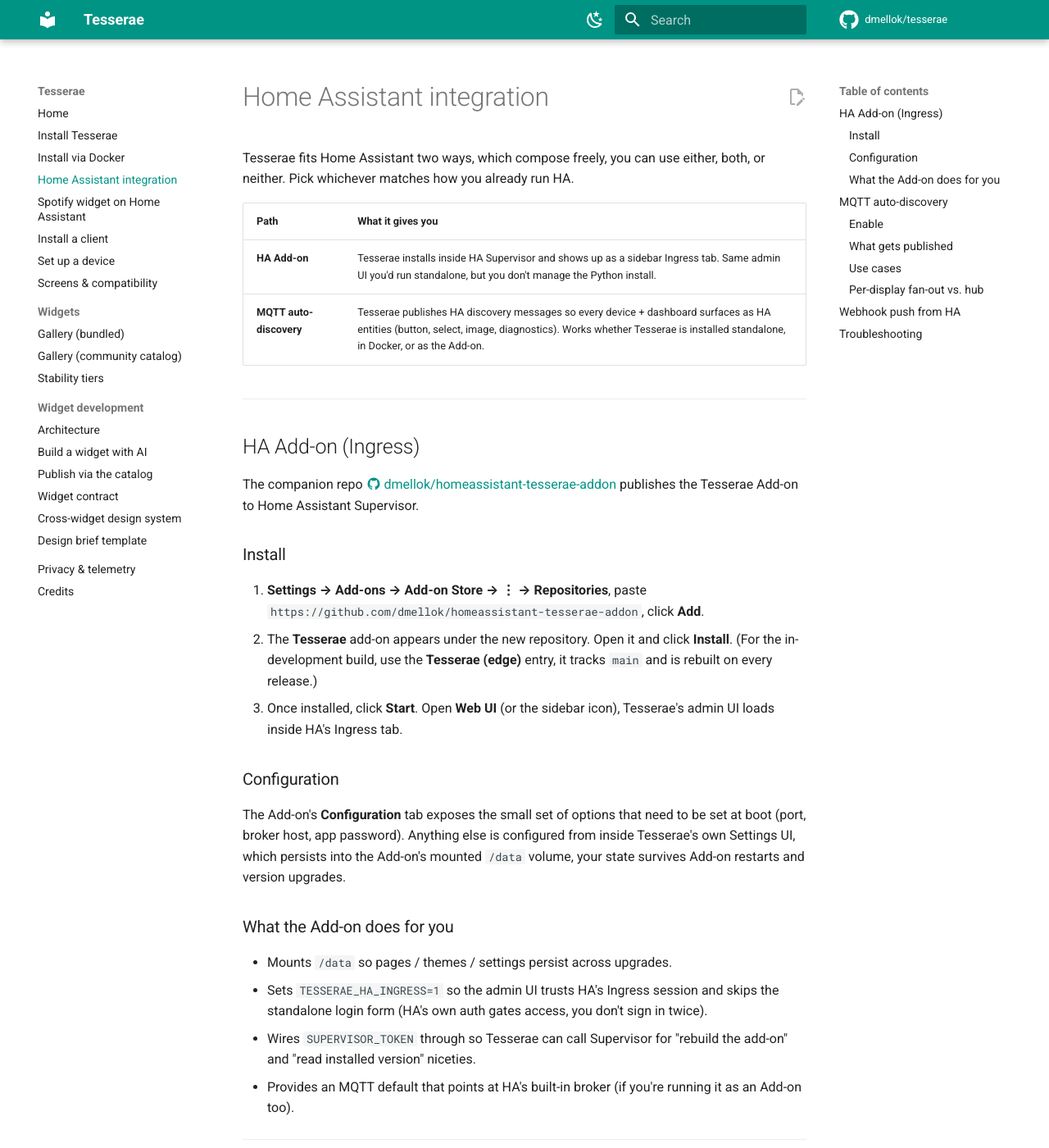
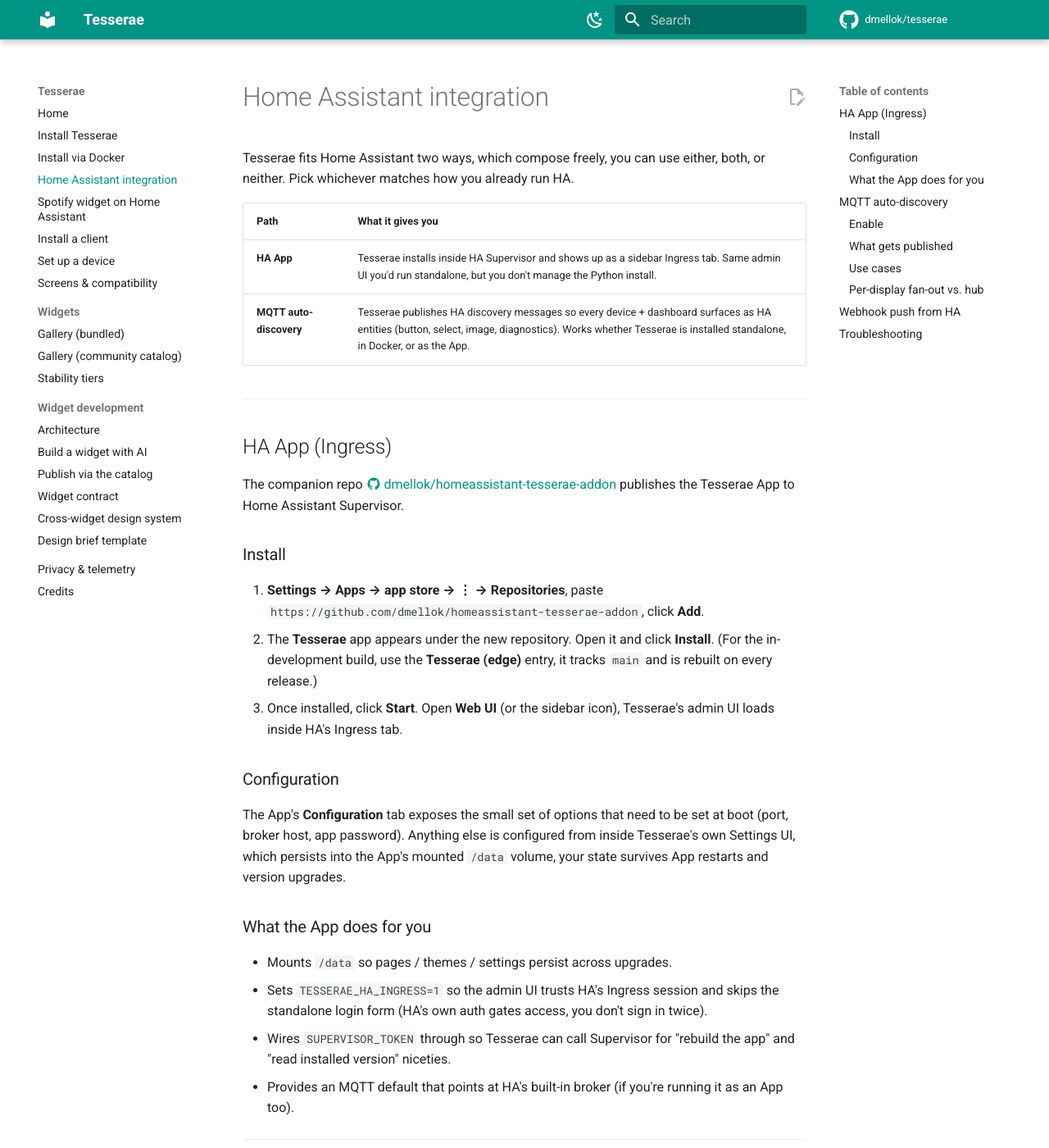
Before and after one commit to dmellok/tesserae, an MkDocs documentation site: the page built from docs/install/home-assistant.md, in a window 1280 px wide and 1400 px high. Shown: the whole window at 82% size. Built offline with MkDocs 1.6.1 and Material for MkDocs 9.7.7, drawn with Linux system fonts in a browser that asks for light colours; comment, search, counter and statistics services are not loaded; some of the changed text lies outside the part shown.

Commit message:
0.43.4: rename Add-on to App for HA's 2026 rebrand
Home Assistant rebranded "Add-ons" to "Apps" in its 2026 UI refresh
(Settings → Add-ons → Settings → Apps; Add-on Store → app store).
Updated terminology across user-facing prose:

- README.md (5 lines)
- docs/install/home-assistant.md (17 lines)
- docs/install/spotify-home-assistant.md (13 lines)
- docs/install/server.md (3 lines)
- docs/install/devices.md (1 line)
- docs/index.md (1 line)
- .github/SECURITY.md (1 line)
- templates/onboarding.html (the broker-step lede)
- app/settings/index_routes.py (the HA-Ingress broker blurb)

Also refreshed the SECURITY supported-versions table to show the
recent 5 minors explicitly (0.43 current; 0.38-0.42 ❌; pre-0.38
collapsed).

What we DIDN'T touch:

- CHANGELOG history (the language was accurate at shipping time;
  rewriting it is dishonest).
- Python code comments / docstrings / log lines (technical
  references to the internal HA Supervisor concept, still called
  add-on inside the platform).
- HA_INGRESS_MODE / TESSERAE_HA_INGRESS config keys (platform
  contract).
- The 'homeassistant-tesserae-addon' repo slug + sync-addon workflow
  name (rename would break URLs).
- The Supervisor config.yaml schema (platform contract).

Companion homeassistant-tesserae-addon repo's README updated in
lockstep (separate commit there).

792 tests passing.

```diff
--- a/docs/install/home-assistant.md
+++ b/docs/install/home-assistant.md
@@ -6,22 +6,22 @@
 
 | Path | What it gives you |
 |---|---|
-| **HA Add-on** | Tesserae installs inside HA Supervisor and shows up as a sidebar Ingress tab. Same admin UI you'd run standalone, but you don't manage the Python install. |
-| **MQTT auto-discovery** | Tesserae publishes HA discovery messages so every device + dashboard surfaces as HA entities (button, select, image, diagnostics). Works whether Tesserae is installed standalone, in Docker, or as the Add-on. |
+| **HA App** | Tesserae installs inside HA Supervisor and shows up as a sidebar Ingress tab. Same admin UI you'd run standalone, but you don't manage the Python install. |
+| **MQTT auto-discovery** | Tesserae publishes HA discovery messages so every device + dashboard surfaces as HA entities (button, select, image, diagnostics). Works whether Tesserae is installed standalone, in Docker, or as the App. |
 
 ---
 
-## HA Add-on (Ingress)
+## HA App (Ingress)
 
 The companion repo
 [:material-github: dmellok/homeassistant-tesserae-addon](https://github.com/dmellok/homeassistant-tesserae-addon)
-publishes the Tesserae Add-on to Home Assistant Supervisor.
+publishes the Tesserae App to Home Assistant Supervisor.
 
 ### Install
 
-1. **Settings → Add-ons → Add-on Store → ⋮ → Repositories**, paste
+1. **Settings → Apps → app store → ⋮ → Repositories**, paste
    `https://github.com/dmellok/homeassistant-tesserae-addon`, click **Add**.
-2. The **Tesserae** add-on appears under the new repository. Open it and
+2. The **Tesserae** app appears under the new repository. Open it and
    click **Install**. (For the in-development build, use the
    **Tesserae (edge)** entry, it tracks `main` and is rebuilt on every
    release.)
@@ -30,22 +30,22 @@
 
 ### Configuration
 
-The Add-on's **Configuration** tab exposes the small set of options
+The App's **Configuration** tab exposes the small set of options
 that need to be set at boot (port, broker host, app password). Anything
 else is configured from inside Tesserae's own Settings UI, which
-persists into the Add-on's mounted `/data` volume, your state survives
-Add-on restarts and version upgrades.
+persists into the App's mounted `/data` volume, your state survives
+App restarts and version upgrades.
 
-### What the Add-on does for you
+### What the App does for you
 
 - Mounts `/data` so pages / themes / settings persist across upgrades.
 - Sets `TESSERAE_HA_INGRESS=1` so the admin UI trusts HA's Ingress
   session and skips the standalone login form (HA's own auth gates
   access, you don't sign in twice).
 - Wires `SUPERVISOR_TOKEN` through so Tesserae can call Supervisor
-  for "rebuild the add-on" and "read installed version" niceties.
+  for "rebuild the app" and "read installed version" niceties.
 - Provides an MQTT default that points at HA's built-in broker (if
-  you're running it as an Add-on too).
+  you're running it as an App too).
 
 ---
 
@@ -59,8 +59,8 @@
 ### Enable
 
 1. **Settings → Server → MQTT broker**, confirm Tesserae is pointed
-   at the same broker HA uses. (If you run HA's Mosquitto Add-on, that's
-   `core-mosquitto` from inside the Add-on or `homeassistant.local`
+   at the same broker HA uses. (If you run HA's Mosquitto App, that's
+   `core-mosquitto` from inside the App or `homeassistant.local`
    from a standalone Tesserae host.)
 2. **Settings → App → Home Assistant discovery**, flip the toggle on
    and save.
@@ -158,9 +158,9 @@
   and HA are pointed at the same broker (same host:port and same
   credentials). HA's MQTT integration must be installed and connected
  , check **Settings → Devices & Services → MQTT**.
-- **The Add-on starts but Ingress shows a blank page.** Open the
-  Add-on's **Log** tab, Tesserae logs why it bailed (most often a
-  missing broker host or a wrong port). The Add-on's **Configuration**
+- **The App starts but Ingress shows a blank page.** Open the
+  App's **Log** tab, Tesserae logs why it bailed (most often a
+  missing broker host or a wrong port). The App's **Configuration**
   tab is the right place to fix it; the in-app Settings pages won't
   let you change Ingress wiring.
 - **Buttons fire but nothing pushes.** Check the *Last error* sensor
--- a/pyproject.toml
+++ b/pyproject.toml
@@ -4,7 +4,7 @@
 
 [project]
 name = "tesserae"
-version = "0.43.3"
+version = "0.43.4"
 description = "E-ink dashboard companion. Compose tile-based dashboards, render headless, push frames over MQTT."
 requires-python = ">=3.11"
 license = { text = "MIT" }
```
Also changed, not shown: CHANGELOG.md (+26 -0 lines), README.md (+5 -5 lines), docs/index.md (+1 -1 lines), docs/install/devices.md (+1 -1 lines), docs/install/server.md (+3 -3 lines), docs/install/spotify-home-assistant.md (+13 -13 lines), .github/SECURITY.md, 2 other files.
